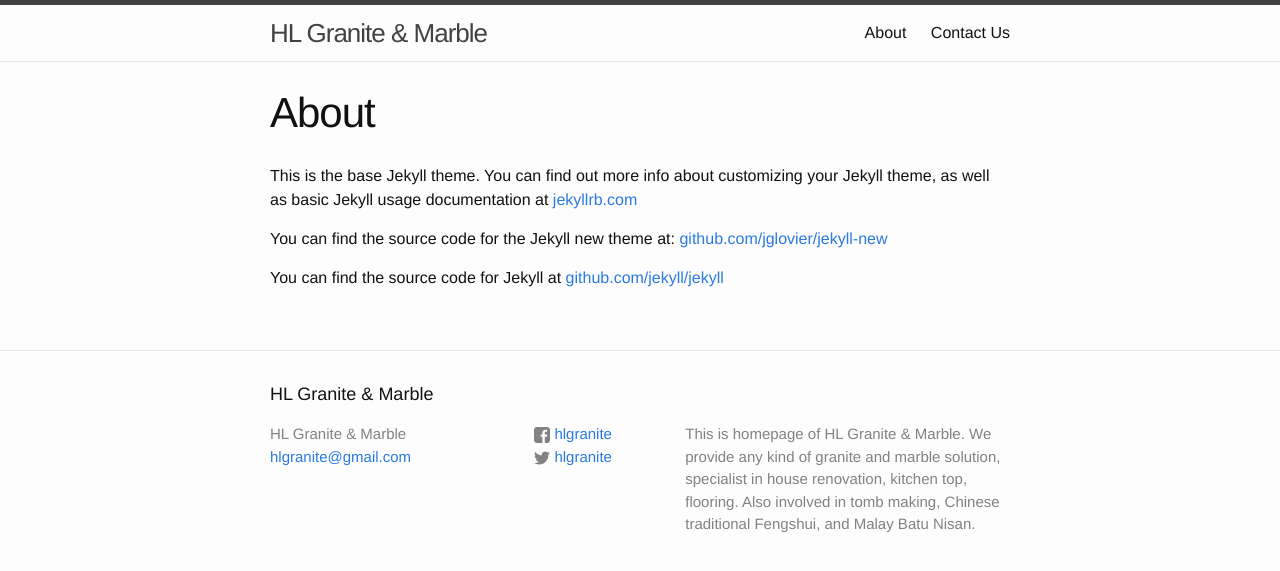
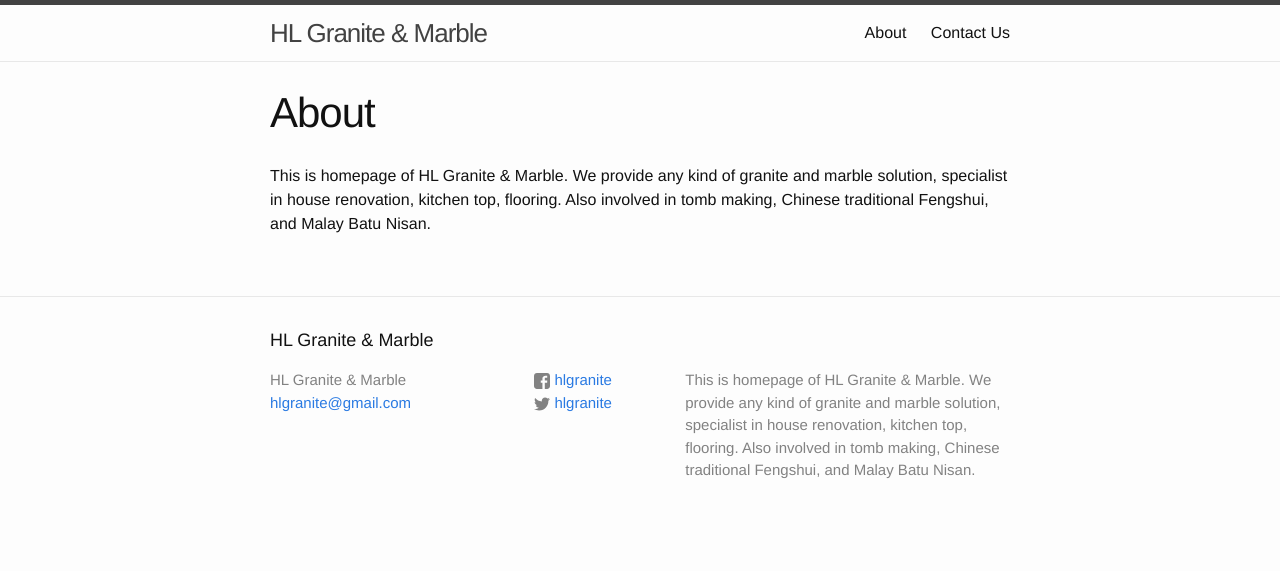
Before and after one commit to hlgranite/hlgranite.github.io, a Jekyll site: the page built from about.md, in a window 1280 px wide. Shown: the top 571 px of the page. Built offline with Jekyll 4.4.1, drawn with Linux system fonts in a browser that asks for light colours.

```diff
--- a/about.md
+++ b/about.md
@@ -4,8 +4,5 @@ title: About
 permalink: /about/
 ---
 
-This is the base Jekyll theme. You can find out more info about customizing your Jekyll theme, as well as basic Jekyll usage documentation at [jekyllrb.com](http://jekyllrb.com/)
-
-You can find the source code for the Jekyll new theme at: [github.com/jglovier/jekyll-new](https://github.com/jglovier/jekyll-new)
-
-You can find the source code for Jekyll at [github.com/jekyll/jekyll](https://github.com/jekyll/jekyll)
+This is homepage of HL Granite & Marble. We provide any kind of granite and marble solution,
+specialist in house renovation, kitchen top, flooring. Also involved in tomb making, Chinese traditional Fengshui, and Malay Batu Nisan.
```
Also changed, not shown: _posts/2014-10-14-Introduction.md (+1 -1 lines), _posts/2014-10-14-welcome-to-jekyll.markdown (deleted, +0 -25 lines).
